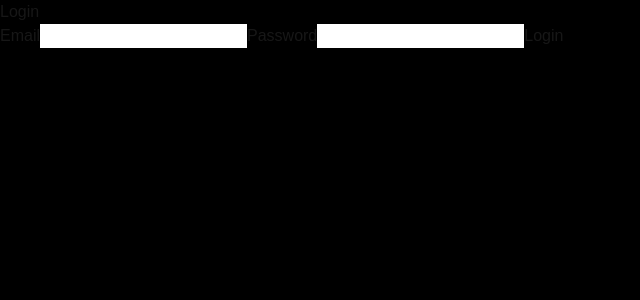
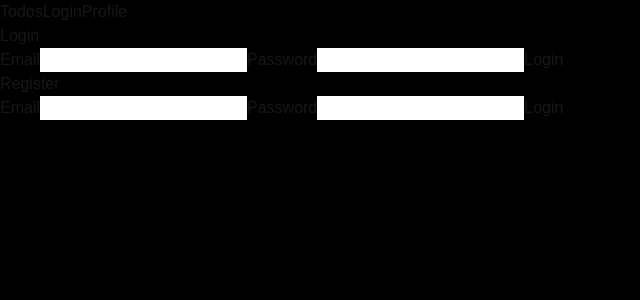
Before and after one commit to Nathan51888/todoapp-frontend-nextjs, a Next.js app: page /login in a window 1280 px wide. Shown: the top 300 px of the page, without its empty margins (0-640 px from the left). Built offline with nearby package versions, Linux system fonts and the light colour scheme.

Commit message:
Added user register

```diff
--- a/src/app/layout.tsx
+++ b/src/app/layout.tsx
@@ -1,6 +1,7 @@
 import type { Metadata } from "next";
 import { Geist, Geist_Mono } from "next/font/google";
 import "./globals.css";
+import TopNav from "./ui/nav/top-nav";
 
 const geistSans = Geist({
     variable: "--font-geist-sans",
@@ -27,6 +28,7 @@ export default function RootLayout({
             <body
                 className={`${geistSans.variable} ${geistMono.variable} antialiased`}
             >
+                <TopNav></TopNav>
                 {children}
             </body>
         </html>
--- a/src/app/login/page.tsx
+++ b/src/app/login/page.tsx
@@ -1,9 +1,11 @@
 import Login from "../ui/login/login";
+import Register from "../ui/login/register";
 
 export default function Page() {
     return (
         <div className="pt-36 w-[50vw] h-full bg-white mx-auto">
             <Login></Login>
+            <Register></Register>
         </div>
     )
 }
--- a/src/app/ui/login/actions.ts
+++ b/src/app/ui/login/actions.ts
@@ -1,4 +1,6 @@
 "use server"
+
+import { cookies } from "next/headers"
 
 export async function sendUserLogin(error: any, formData: FormData) {
     const email = formData.get("email") as string
@@ -13,5 +15,24 @@ export async function sendUserLogin(error: any, formData: FormData) {
     })
     if (!res.ok) return res.text()
     const data = await res.json()
-    console.log(data)
+    const token = data.token
+    console.log(token)
+
+    const cookieStore = await cookies()
+    cookieStore.set("refreshToken", token)
+    return "login success"
 }
+export async function sendUserRegister(error: any, formData: FormData) {
+    const email = formData.get("email") as string
+    const password = formData.get("password") as string
+    await new Promise(resolve => setTimeout(resolve, 500))
+    const res = await fetch("http://localhost:8080/register", {
+        method: "POST",
+        body: JSON.stringify({
+            email: email,
+            password: password,
+        })
+    })
+    if (!res.ok) return res.text()
+    return "register success"
+}
--- /dev/null
+++ b/src/app/ui/login/register.tsx
@@ -0,0 +1,21 @@
+"use client"
+
+import { useActionState } from "react"
+import { sendUserRegister } from "./actions"
+
+export default function Register() {
+    const [error, action, isPending] = useActionState(sendUserRegister, "")
+    return (
+        <div className="w-auto p-7 bg-slate-400 align-middle">
+            <h2 className="text-center font-bold text-4xl">Register</h2>
+            <form action={action} className="flex flex-col w-[80%] m-auto">
+                <label htmlFor="email">Email</label>
+                <input type="text" id="email" name="email" />
+                <label htmlFor="password">Password</label>
+                <input type="text" id="password" name="password" />
+                <button type="submit" disabled={isPending} className="mt-4 px-8 py-3 bg-slate-50 w-fit rounded-lg self-center">{isPending ? "Submitting" : "Login"}</button>
+            </form>
+            <p>{error}</p>
+        </div>
+    )
+}
--- /dev/null
+++ b/src/app/ui/nav/top-nav.tsx
@@ -0,0 +1,11 @@
+import Link from "next/link";
+
+export default function TopNav() {
+    return (
+        <nav className="flex justify-start items-center gap-3 w-full p-6 bg-slate-500">
+            <Link href={"/"} className="bg-white">Todos</Link>
+            <Link href={"/login"} className="bg-white">Login</Link>
+            <Link href={"/profile"}>Profile</Link>
+        </nav>
+    )
+}
```
Also changed, not shown: src/app/profile/page.tsx (added, +18 -0 lines).
